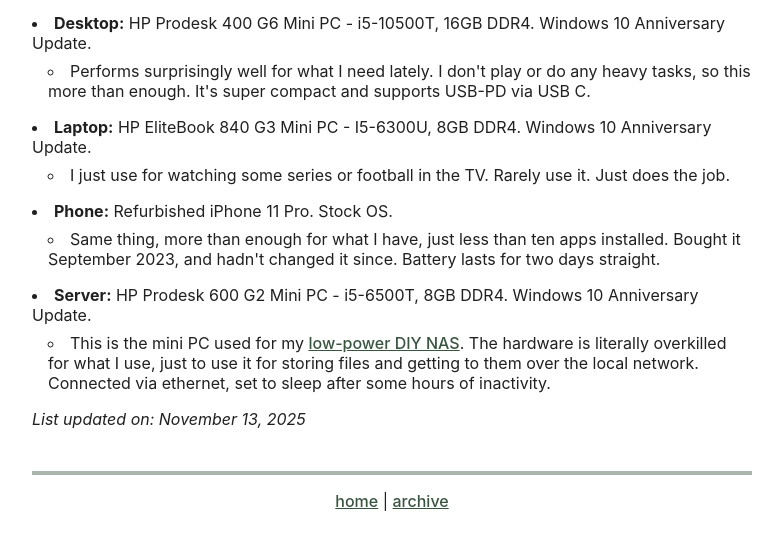
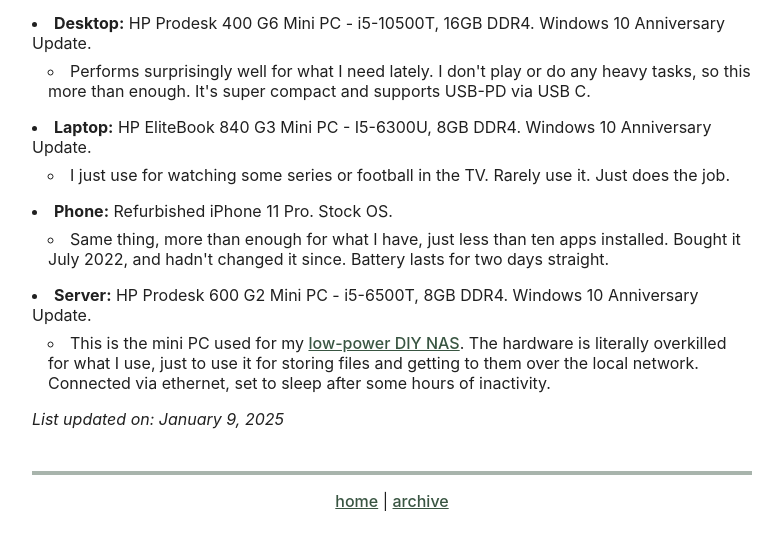
Before and after one commit to seeergiofdez/sergio, a website: page hardware.html in a window 1280 px wide. Shown: the part 207-756 px from the top of the page, without its empty margins (248-1031 px from the left). Drawn offline with Linux system fonts and the light colour scheme.

Commit message:
hardware: Update wrong information
Signed-off-by: Sergio Fdez <sergio@bbjprojek.org>

```diff
--- a/hardware.html
+++ b/hardware.html
@@ -42,7 +42,7 @@
   <ul class="nind">
     <li><b>Phone:</b> Refurbished iPhone 11 Pro. Stock OS.</li>
     <ul>
-      <li>Same thing, more than enough for what I have, just less than ten apps installed. Bought it September 2023, and hadn't changed it since. Battery lasts for two days straight.</li>
+      <li>Same thing, more than enough for what I have, just less than ten apps installed. Bought it July 2022, and hadn't changed it since. Battery lasts for two days straight.</li>
     </ul>
   </ul>
 
@@ -53,7 +53,7 @@
     </ul>
   </ul>
 
-  <p><i>List updated on: November 13, 2025</i></p>
+  <p><i>List updated on: January 9, 2025</i></p>
 
   <footer>
     <hr class="foot">
```
